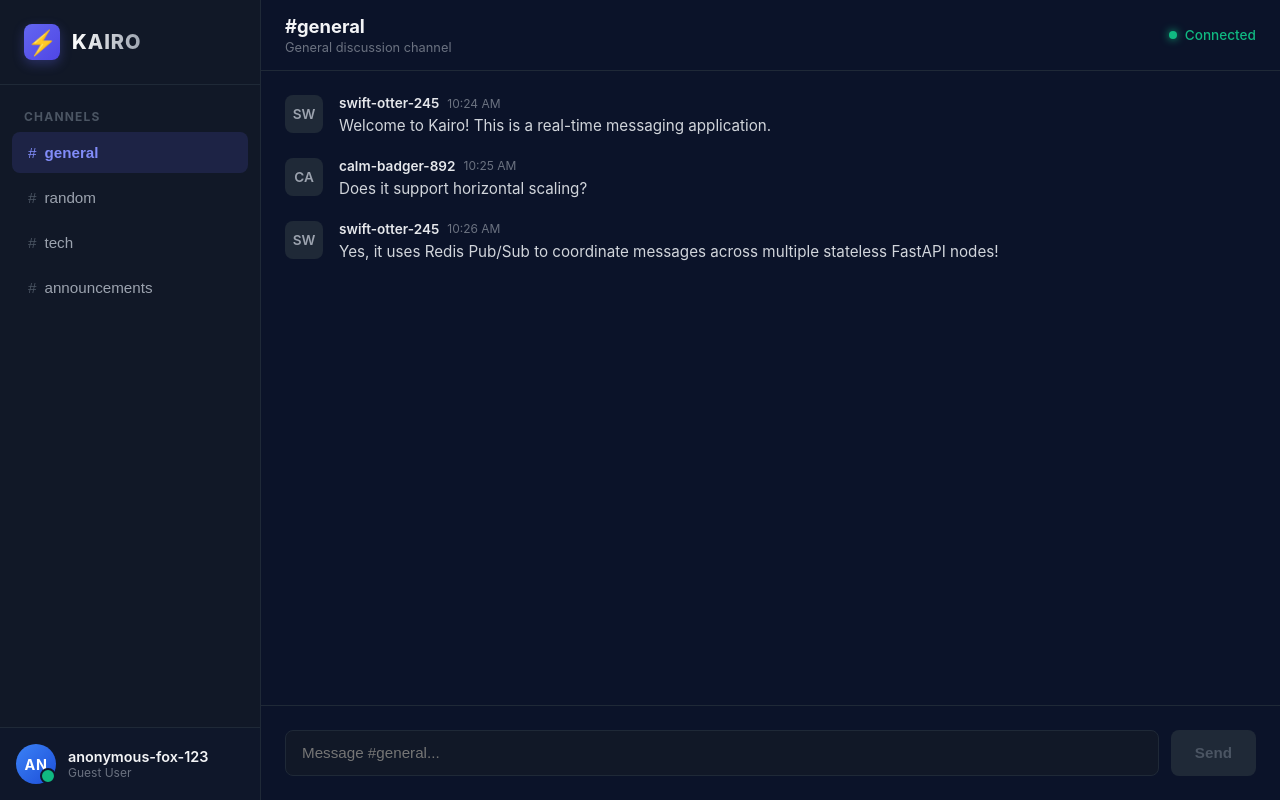
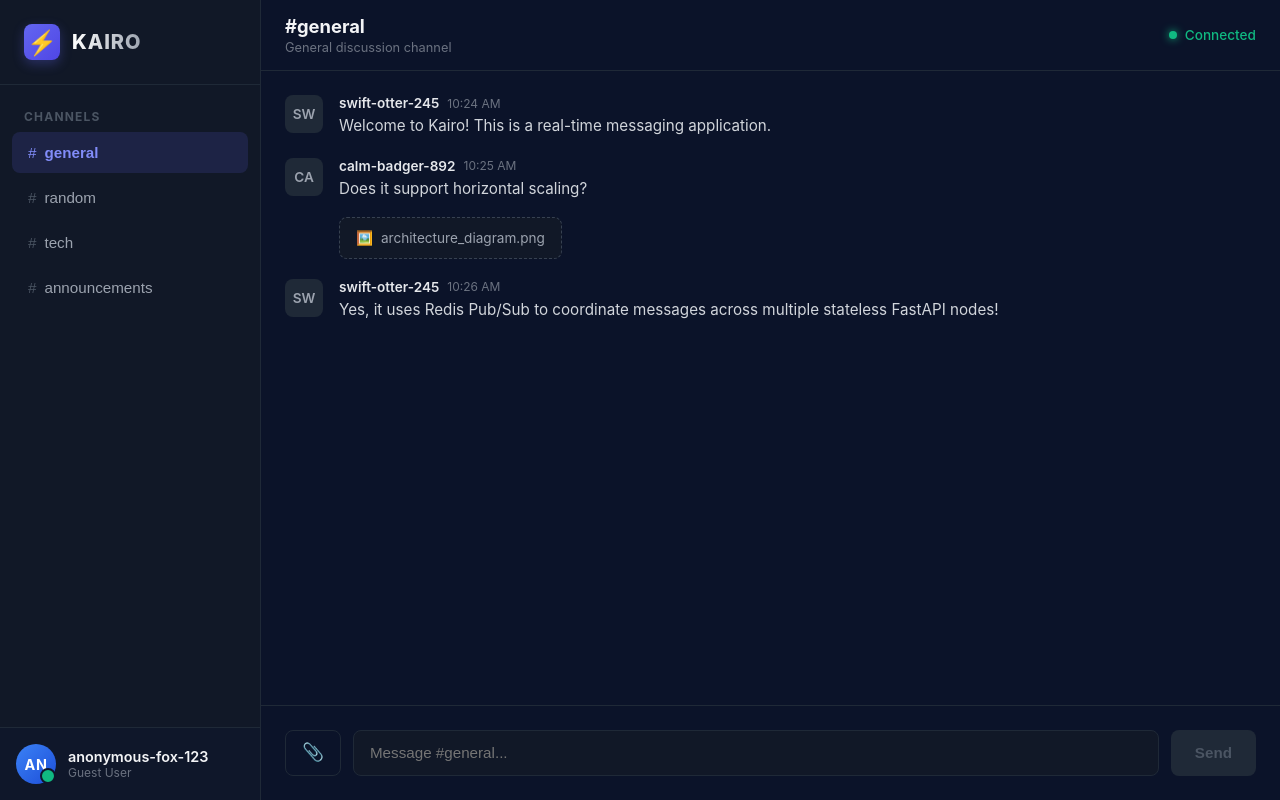
Before and after one commit to aaron-fredrick/kairo, a Svelte app in the folder frontend/: page / in a window 1280 px wide. Built offline with nearby package versions, Linux system fonts and the light colour scheme.

Commit message:
feat: configure frontend dev proxy for backend routes
Added vite dev server proxy routes (/api, /ws, /auth, /uploads) to point to local uvicorn at 127.0.0.1:8000. Added commented example in App.svelte demonstrating how to construct relative backend requests for fetch and WebSockets.

```diff
--- a/frontend/src/App.svelte
+++ b/frontend/src/App.svelte
@@ -29,6 +29,33 @@
     ];
     currentMessage = '';
   }
+
+  /*
+  import { onMount } from 'svelte';
+
+  onMount(async () => {
+    // 1. Fetching from the backend API using relative paths
+    // This goes through Caddy (port 80) or Vite Proxy (port 5173) cleanly to your backend
+    try {
+      const response = await fetch('/api/v1/rooms');
+      if (response.ok) {
+        const data = await response.json();
+        console.log("Rooms loaded from API:", data);
+      }
+    } catch (e) {
+      console.error("Failed to fetch rooms:", e);
+    }
+
+    // 2. Connecting to WebSocket relatively
+    const protocol = window.location.protocol === 'https:' ? 'wss:' : 'ws:';
+    const wsUrl = `${protocol}//${window.location.host}/ws/chat/${selectedRoomId}`;
+    const ws = new WebSocket(wsUrl);
+
+    ws.onmessage = (event) => {
+      console.log("Realtime event received:", event.data);
+    };
+  });
+  */
 </script>
 
 <main class="app-layout">
@@ -92,18 +119,29 @@
               <span class="message-time">{message.time}</span>
             </div>
             <p class="message-text">{message.content}</p>
+            {#if message.id === 2}
+              <div class="message-attachment">
+                <!-- Placeholder for future thumbnail rendering -->
+                <div class="image-placeholder">
+                  <span class="icon">🖼️</span> architecture_diagram.png
+                </div>
+              </div>
+            {/if}
           </div>
         </div>
       {/each}
     </div>
 
     <form class="message-input-form" on:submit|preventDefault={sendMessage}>
+      <button type="button" class="attachment-btn" title="Upload File">
+        📎
+      </button>
       <input
         type="text"
         bind:value={currentMessage}
         placeholder="Message #{rooms.find(r => r.id === selectedRoomId)?.name || 'general'}..."
       />
-      <button type="submit" disabled={!currentMessage.trim()}>Send</button>
+      <button type="submit" class="send-btn" disabled={!currentMessage.trim()}>Send</button>
     </form>
   </section>
 </main>
@@ -417,7 +455,26 @@
     border-color: #6366f1;
   }
 
-  .message-input-form button {
+  .attachment-btn {
+    background: transparent;
+    border: 1px solid #1f2937;
+    color: #9ca3af;
+    border-radius: 8px;
+    padding: 0 1rem;
+    font-size: 1.1rem;
+    cursor: pointer;
+    transition: all 0.2s ease;
+    display: flex;
+    align-items: center;
+    justify-content: center;
+  }
+
+  .attachment-btn:hover {
+    background: rgba(255, 255, 255, 0.05);
+    color: #f3f4f6;
+  }
+
+  .message-input-form .send-btn {
     background: linear-gradient(135deg, #6366f1 0%, #4f46e5 100%);
     color: white;
     border: none;
@@ -430,13 +487,36 @@
     transition: opacity 0.2s ease;
   }
 
-  .message-input-form button:hover:not(:disabled) {
+  .message-input-form .send-btn:hover:not(:disabled) {
     opacity: 0.9;
   }
 
-  .message-input-form button:disabled {
+  .message-input-form .send-btn:disabled {
     background: #1f2937;
     color: #4b5563;
     cursor: not-allowed;
   }
+
+  .message-attachment {
+    margin-top: 0.75rem;
+  }
+
+  .image-placeholder {
+    display: inline-flex;
+    align-items: center;
+    gap: 0.5rem;
+    background-color: #111827;
+    border: 1px dashed #374151;
+    padding: 0.75rem 1rem;
+    border-radius: 8px;
+    font-size: 0.85rem;
+    color: #9ca3af;
+    cursor: pointer;
+    transition: all 0.2s ease;
+  }
+
+  .image-placeholder:hover {
+    border-color: #6366f1;
+    color: #e5e7eb;
+  }
 </style>
--- a/frontend/vite.config.js
+++ b/frontend/vite.config.js
@@ -13,5 +13,25 @@ export default defineConfig({
   build: {
     outDir: path.resolve(__dirname, '../app/static'),
     emptyOutDir: true, // Clean the app/static folder before building
+  },
+  server: {
+    proxy: {
+      '/api': {
+        target: 'http://127.0.0.1:8000',
+        changeOrigin: true
+      },
+      '/ws': {
+        target: 'http://127.0.0.1:8000',
+        ws: true
+      },
+      '/auth': {
+        target: 'http://127.0.0.1:8000',
+        changeOrigin: true
+      },
+      '/uploads': {
+        target: 'http://127.0.0.1:8000',
+        changeOrigin: true
+      }
+    }
   }
 })
```
